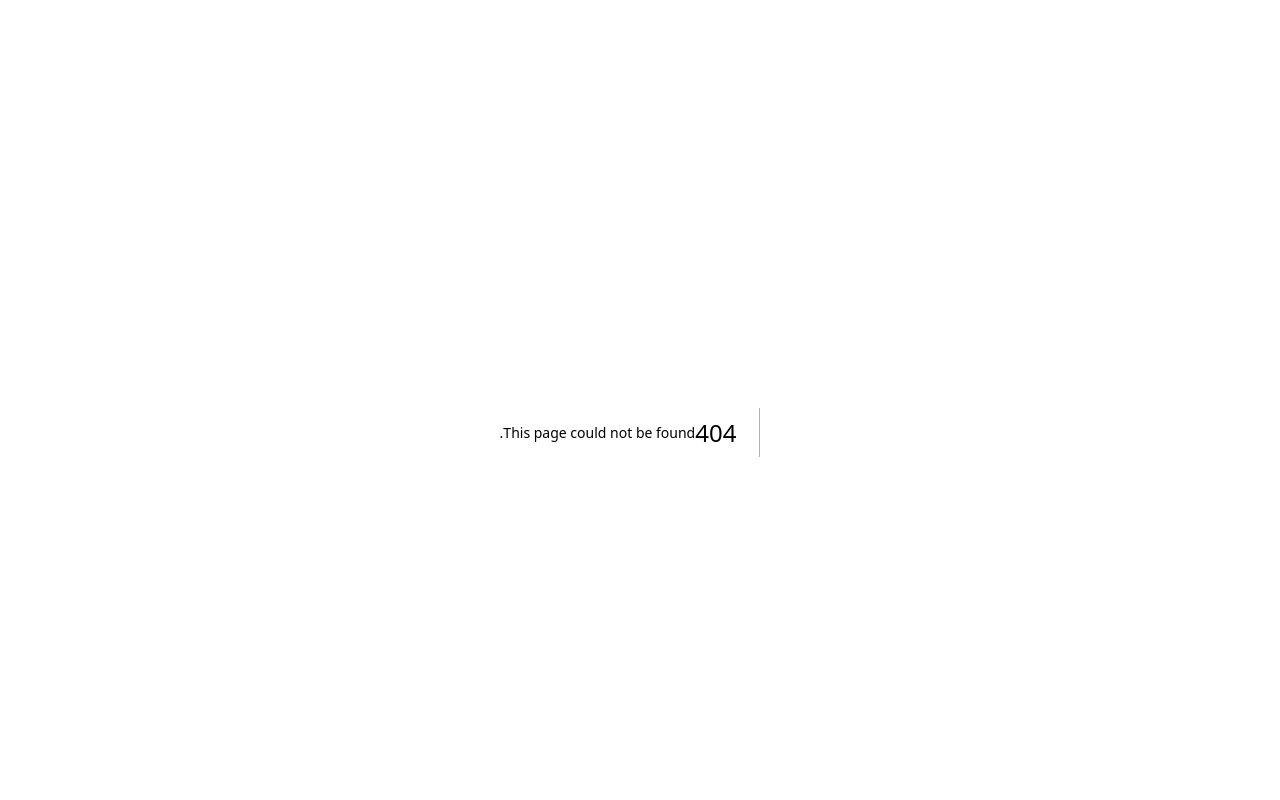
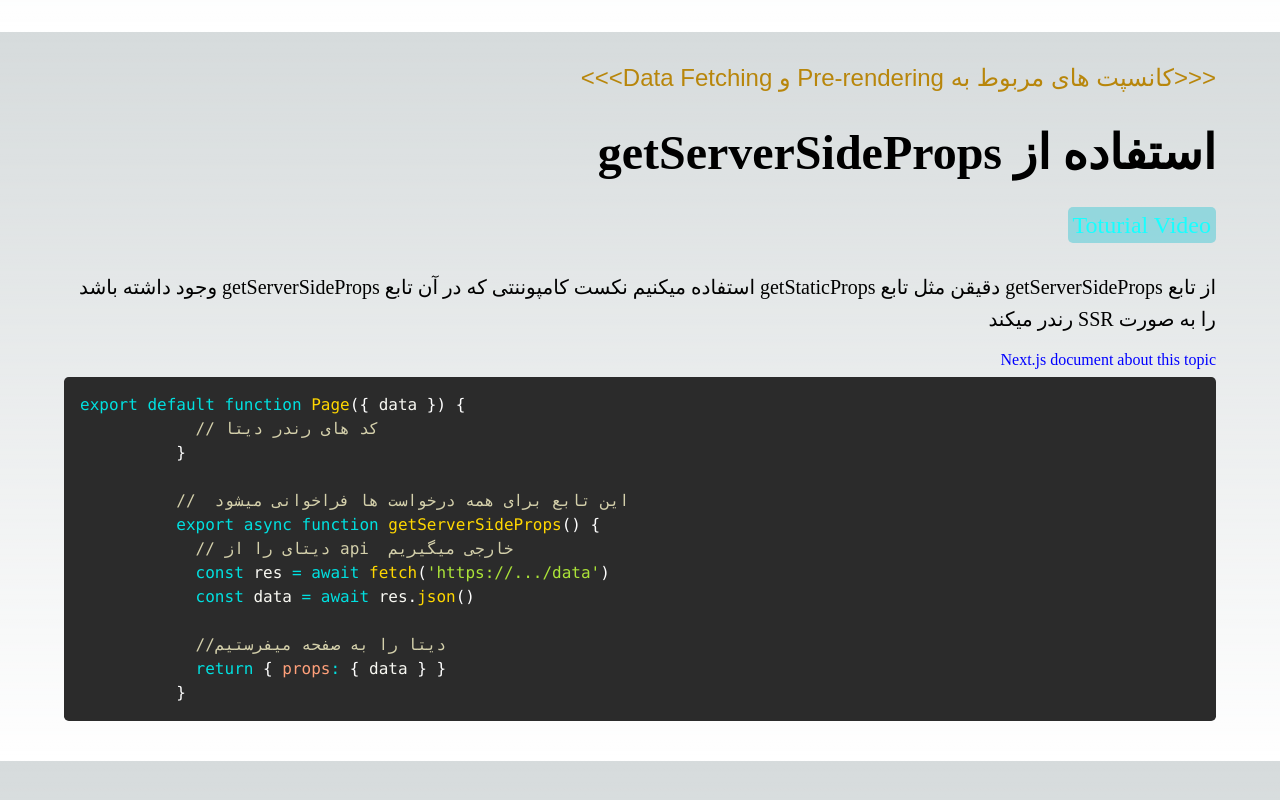
Before and after one commit to mosalehkamali/nextjs-tutorial, a Next.js app: page /Pre-rendering-Data-Fetching/getServerSidePropsUsing in a window 1280 px wide. Before the commit this address had no page. Shown: the top 800 px of the page. Built offline with nearby package versions, Linux system fonts and the light colour scheme.

Commit message:
getServerSidePropsUsing

```diff
--- a/data/db.json
+++ b/data/db.json
@@ -112,6 +112,12 @@
             "title":"SSR چیه و کِی استفاده میشه؟",
             "path":"SSRConsept",
             "lessonLink":"https://sabzlearn.ir/lesson/45-27954/"
+           },
+           {
+            "id":119,
+            "title":"استفاده از getServerSideProps",
+            "path":"getServerSidePropsUsing",
+            "lessonLink":"https://sabzlearn.ir/lesson/45-27955/"
            }
 
         ]
--- /dev/null
+++ b/pages/Pre-rendering-Data-Fetching/getServerSidePropsUsing.js
@@ -0,0 +1,33 @@
+import CodeBox from '@/components/module/CodeBox'
+import TopicHeader from '@/components/module/TopicHeader'
+import React from 'react'
+import Link from 'next/link'
+function getServerSidePropsUsing() {
+  return (
+    <>
+     <TopicHeader></TopicHeader>
+     <p className='topic-text'>
+     از تابع getServerSideProps دقیقن مثل تابع getStaticProps استفاده میکنیم نکست کامپوننتی که در آن تابع getServerSideProps وجود داشته باشد را به صورت SSR رندر میکند
+     </p>
+     <Link className='topic-link' href="https://nextjs.org/docs/pages/building-your-application/rendering/server-side-rendering">Next.js document about this topic</Link>
+     <CodeBox code={
+        `export default function Page({ data }) {
+            // کد های رندر دیتا
+          }
+
+          //  این تابع برای همه درخواست ها فراخوانی میشود
+          export async function getServerSideProps() {
+            // دیتای را از api  خارجی میگیریم
+            const res = await fetch('https://.../data')
+            const data = await res.json()
+
+            //دیتا را به صفحه میفرستیم
+            return { props: { data } }
+          }`
+     }
+     ></CodeBox>
+    </>
+  )
+}
+
+export default getServerSidePropsUsing
```
